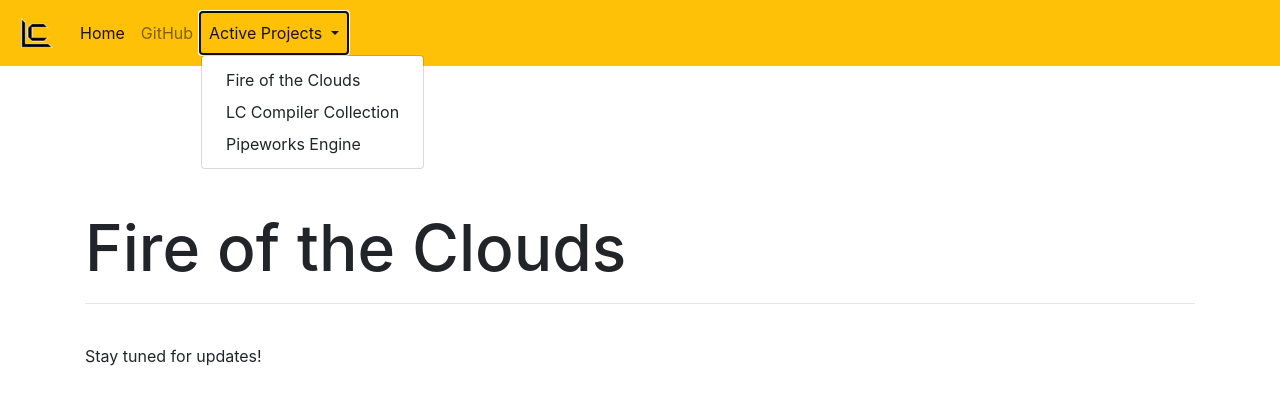
After one commit to LightningCreations/website, a Flask app: page /fotc in a window 1280 px wide, after a click on "Active Projects". The commit adds this page. Shown: the top 405 px of the page. Run offline with Flask 2, Linux system fonts and the light colour scheme.

Commit message:
added routes for active projects

```diff
--- a/app.py
+++ b/app.py
@@ -14,9 +14,22 @@ app.config['SECRET_KEY'] = data['secret_key']
 @app.route('/', methods=['GET'])
 @app.route('/home', methods=['GET'])
 def home():
-    return render_template('home.html')
+  return render_template('home.html')
+
+@app.route('/fotc', methods=['GET'])
+def fotc():
+  return render_template('fotc.html')
+
+@app.route('/compilers', methods=['GET'])
+def compilers():
+  return render_template('compilers.html')
+
+@app.route('/pipeworks', methods=['GET'])
+def pipeworks():
+  return render_template('pipeworks.html')
+
 
 
 # this is what allows you to run the app
 if __name__ == "__main__":
-    app.run(debug=True)
+  app.run(debug=True)
--- /dev/null
+++ b/templates/fotc.html
@@ -0,0 +1,9 @@
+{% extends 'layout.html' %}
+
+{% block content %}
+    <div class="container">
+        <h1 class="thin center" style="font-size:4rem">Fire of the Clouds</h1>
+        <hr><br>
+        <p class="center">Stay tuned for updates!</p>
+    </div>
+{% endblock %}
--- a/templates/home.html
+++ b/templates/home.html
@@ -2,7 +2,8 @@
 
 {% block content %}
     <div class="container">
-        <h1 class="thin center" style="font-size:5rem">Lightning Creations</h1><br>
+        <h1 class="thin center" style="font-size:4.5rem">Lightning Creations</h1>
+        <hr><br>
         <p class="center">We like to make things :)</p>
     </div>
 {% endblock %}
--- a/templates/layout.html
+++ b/templates/layout.html
@@ -35,9 +35,9 @@
                 Active Projects
               </a>
               <div class="dropdown-menu" aria-labelledby="navbarDropdownMenuLink">
-                <a class="dropdown-item" href="#">Fire of the Clouds</a>
-                <a class="dropdown-item" href="#">LC Compiler Collection</a>
-                <a class="dropdown-item" href="#">Pipeworks Engine</a>
+                <a class="dropdown-item" href="{{ url_for('fotc') }}">Fire of the Clouds</a>
+                <a class="dropdown-item" href="{{ url_for('compilers') }}">LC Compiler Collection</a>
+                <a class="dropdown-item" href="{{ url_for('pipeworks') }}">Pipeworks Engine</a>
               </div>
             </li>
           </ul>
```
Also changed, not shown: templates/compilers.html (added, +9 -0 lines), templates/pipeworks.html (added, +9 -0 lines), README.md, 2 other files.
